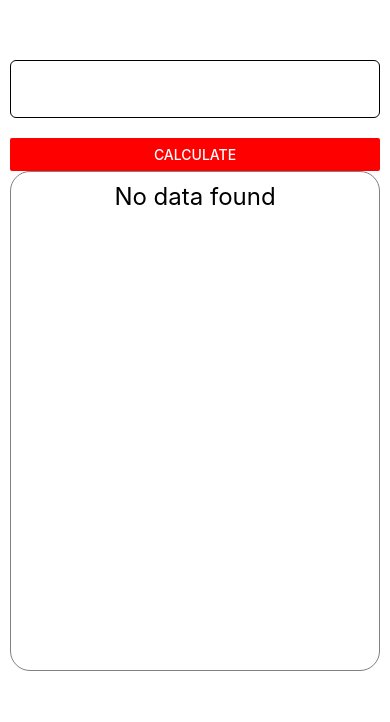
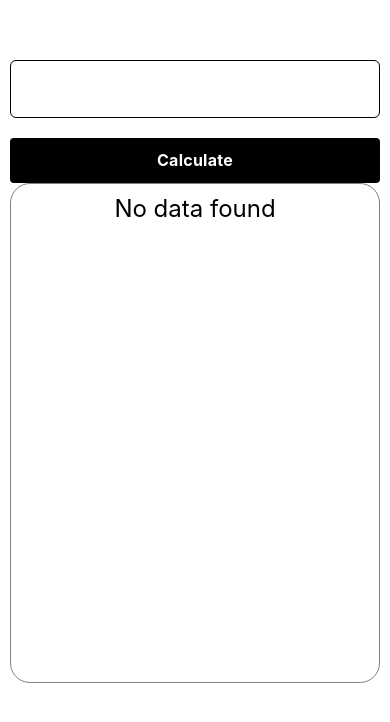
Before and after one commit to ddatdt12/calculator-rn, a React Native app: screen / in a window 390 px wide. Shown: the top 722 px of the page. Built offline with nearby package versions, Linux system fonts and the light colour scheme.

Commit message:
add custom button

```diff
--- /dev/null
+++ b/components/CButton.js
@@ -0,0 +1,30 @@
+import React from "react";
+import { Pressable, StyleSheet, Text } from "react-native";
+
+export default function CButton(props) {
+  const { onPress, title = "Save" } = props;
+  return (
+    <Pressable style={styles.button} onPress={onPress}>
+      <Text style={styles.text}>{title}</Text>
+    </Pressable>
+  );
+}
+
+const styles = StyleSheet.create({
+  button: {
+    alignItems: "center",
+    justifyContent: "center",
+    paddingVertical: 12,
+    paddingHorizontal: 32,
+    borderRadius: 4,
+    elevation: 3,
+    backgroundColor: "black",
+  },
+  text: {
+    fontSize: 16,
+    lineHeight: 21,
+    fontWeight: "bold",
+    letterSpacing: 0.25,
+    color: "white",
+  },
+});
--- a/components/Calculator.js
+++ b/components/Calculator.js
@@ -1,6 +1,7 @@
 import React, { useEffect, useRef, useState } from "react";
 import { Text, TextInput, View, Button, StyleSheet } from "react-native";
 import PropTypes from "prop-types";
+import CButton from "./CButton";
 
 Calculator.prototype = {
   value: PropTypes.object,
@@ -69,7 +70,7 @@ function Calculator({ value, onSubmit }) {
           borderColor: haveError ? "red" : "black",
         }}
       />
-      <Button title="Calculate" onPress={handleButtonPress} color="red" />
+      <CButton title="Calculate" onPress={handleButtonPress} color="red" />
       {text ? (
         <Text style={{ fontSize: 30, marginTop: 20 }}>{text}</Text>
       ) : (
```
